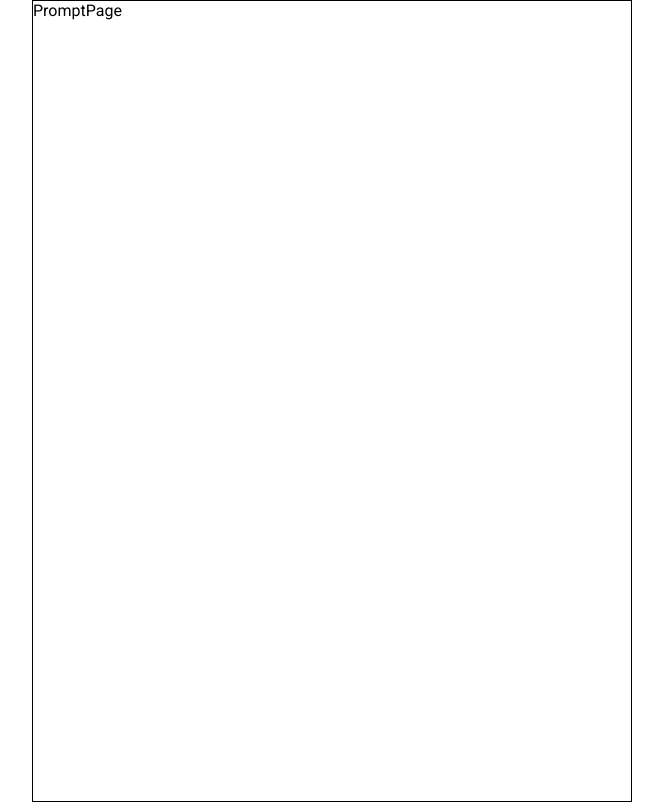
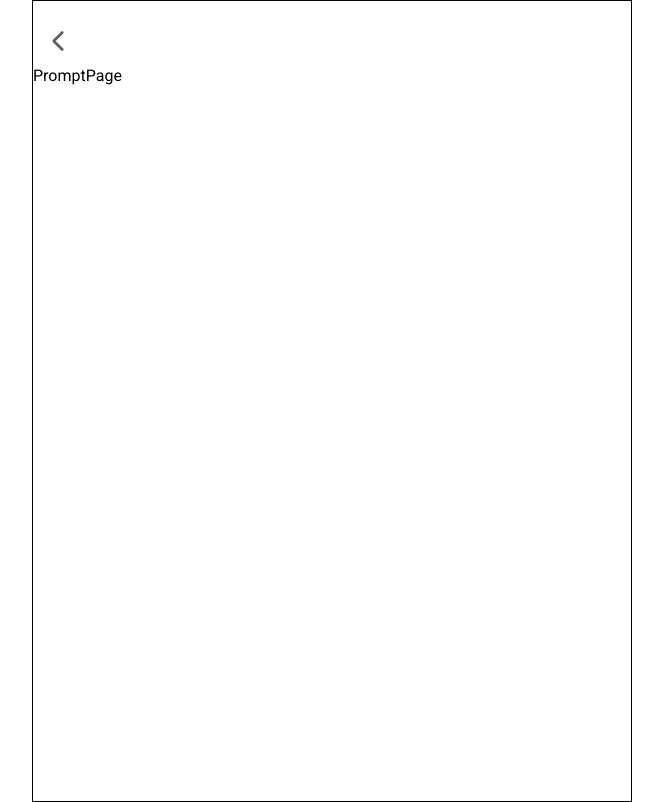
Before and after one commit to MenuPicker/MenuPicker_FE, a React (Vite) app: page /prompt in a window 1280 px wide. Shown: the whole page, without its empty margins (308-971 px from the left). Built offline with nearby package versions, Linux system fonts and the light colour scheme.

Commit message:
refact: header 컴포넌트 props 제거

```diff
--- a/src/components/Header.tsx
+++ b/src/components/Header.tsx
@@ -3,18 +3,9 @@ import categoryStyle from "../css/page/categoryPage.module.css";
 import { useNavigate } from "react-router-dom";
 import { useState } from "react";
 
-type Props = {
-  showLocation: boolean;
-  setShowLocation: (value: boolean) => void;
-};
-
-export default function Header({ showLocation, setShowLocation }: Props) {
+export default function Header() {
   const navigate = useNavigate();
   const handleBackBtn = () => {
-    if (showLocation) {
-      setShowLocation(false);
-      return;
-    }
     navigate(-1);
   };
   // const [showLocation, setShowLocation] = useState(false);
--- /dev/null
+++ b/src/css/page/promptPage.module.css
@@ -0,0 +1,7 @@
+.pageContainer {
+  height: 100%;
+  width: 100%;
+  display: flex;
+  flex-direction: column;
+  position: relative;
+}
--- a/src/page/CategoryPage.tsx
+++ b/src/page/CategoryPage.tsx
@@ -12,7 +12,7 @@ export default function CategoryPage() {
   };
   return (
     <div className={categoryStyle.pageContainer}>
-      <Header showLocation={false} setShowLocation={() => {}} />
+      <Header />
       <div className={categoryStyle.content}>
         <div className={categoryStyle.selectDiv}>
           <div
--- a/src/page/PromptPage.tsx
+++ b/src/page/PromptPage.tsx
@@ -1,3 +1,11 @@
+import Header from "../components/Header";
+import promptStyle from "../css/page/promptPage.module.css";
+
 export default function PromptPage() {
-  return <div>PromptPage</div>;
+  return (
+    <div className={promptStyle.pageContainer}>
+      <Header />
+      PromptPage
+    </div>
+  );
 }
```
